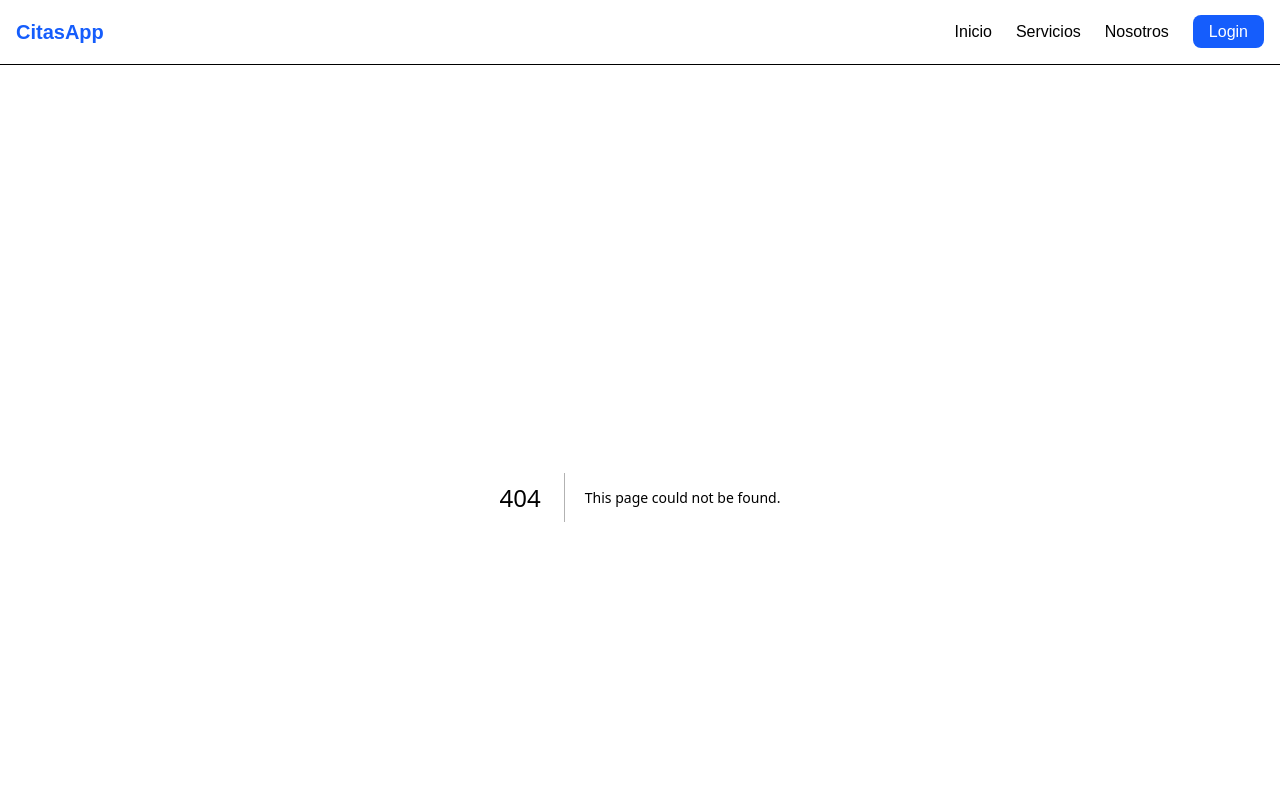
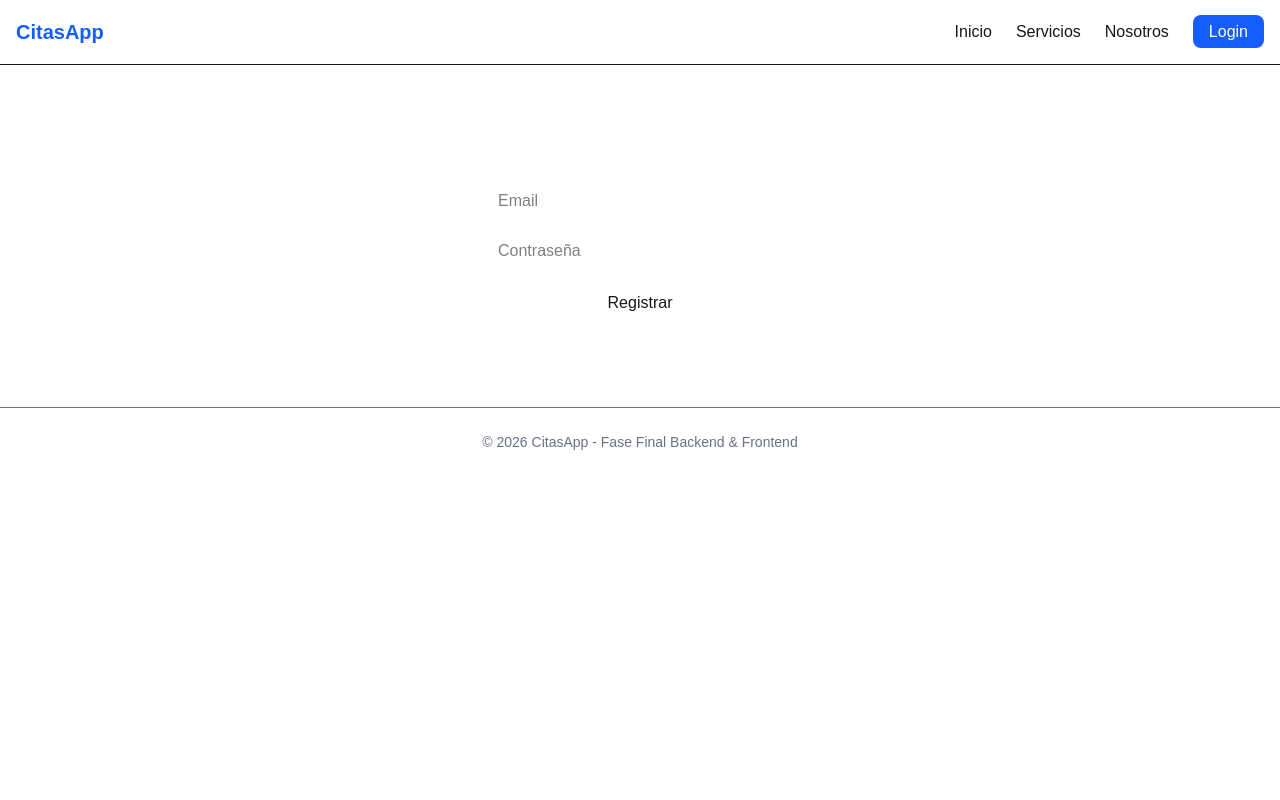
Before and after one commit to Osbaldo2102/dfs, a Next.js app: page /register in a window 1280 px wide. Before the commit this address had no page. Shown: the top 800 px of the page. Built offline with nearby package versions, Linux system fonts and the light colour scheme; no server answers.

Commit message:
register 1.2

```diff
--- /dev/null
+++ b/src/app/register/page.js
@@ -0,0 +1,60 @@
+'use client';
+
+import { useState } from 'react';
+import { API } from '../../config';
+
+export default function RegisterPage() {
+  const [email, setEmail] = useState('');
+  const [password, setPassword] = useState('');
+
+  const handleSubmit = async (e) => {
+    e.preventDefault();
+
+  try{
+    const response = await fetch(`${API}/users/register`, {
+      method: 'POST',
+      headers: {
+        'Content-Type': 'application/json',
+        // 'Authorization': `Bearer ${token}` <-- Solo si dejaste el requireRole('admin')
+      },
+      body: JSON.stringify({ email, password, role: 'user' })
+    });
+
+    const data = await response.json();
+
+    if (response.ok) {
+      alert("¡Usuario creado! Ahora intenta loguearte.");
+    } else {
+      alert("Error: " + data.error);
+    }
+  } catch (error) {
+    console.error("Error al conectar con el servidor:", error);
+    alert("No se pudo conectar con el servidor backend.");
+  }
+  };
+
+  return (
+  <div style={{ display: 'flex', justifyContent: 'center', padding: '50px' }}>
+      <form onSubmit={handleSubmit} style={{ display: 'flex', flexDirection: 'column', gap: '10px', width: '300px' }}>
+        <h2 style={{ color: 'white' }}>Crear Cuenta</h2>
+        <input
+          type="email"
+          placeholder="Email"
+          onChange={(e) => setEmail(e.target.value)}
+          required
+          style={{ padding: '8px', color: 'black' }}
+        />
+        <input
+          type="password"
+          placeholder="Contraseña"
+          onChange={(e) => setPassword(e.target.value)}
+          required
+          style={{ padding: '8px', color: 'black' }}
+        />
+        <button type="submit" style={{ padding: '10px', cursor: 'pointer' }}>
+          Registrar
+        </button>
+      </form>
+    </div>
+  );
+}
--- a/src/app/register/register.js
+++ /dev/null
@@ -1,47 +0,0 @@
-import { useState } from 'react';
-import { API } from '../config';
-
-export const Register = () => {
-  const [email, setEmail] = useState('');
-  const [password, setPassword] = useState('');
-
-  const handleSubmit = async (e) => {
-    e.preventDefault();
-
-    const response = await fetch(`${API}/users/register`, {
-      method: 'POST',
-      headers: {
-        'Content-Type': 'application/json',
-        // 'Authorization': `Bearer ${token}` <-- Solo si dejaste el requireRole('admin')
-      },
-      body: JSON.stringify({ email, password, role: 'user' })
-    });
-
-    const data = await response.json();
-
-    if (response.ok) {
-      alert("¡Usuario creado! Ahora intenta loguearte.");
-    } else {
-      alert("Error: " + data.error);
-    }
-  };
-
-  return (
-    <form onSubmit={handleSubmit}>
-      <h2>Crear Cuenta</h2>
-      <input
-        type="email"
-        placeholder="Email"
-        onChange={(e) => setEmail(e.target.value)}
-        required
-      />
-      <input
-        type="password"
-        placeholder="Contraseña"
-        onChange={(e) => setPassword(e.target.value)}
-        required
-      />
-      <button type="submit">Registrar</button>
-    </form>
-  );
-};
```
